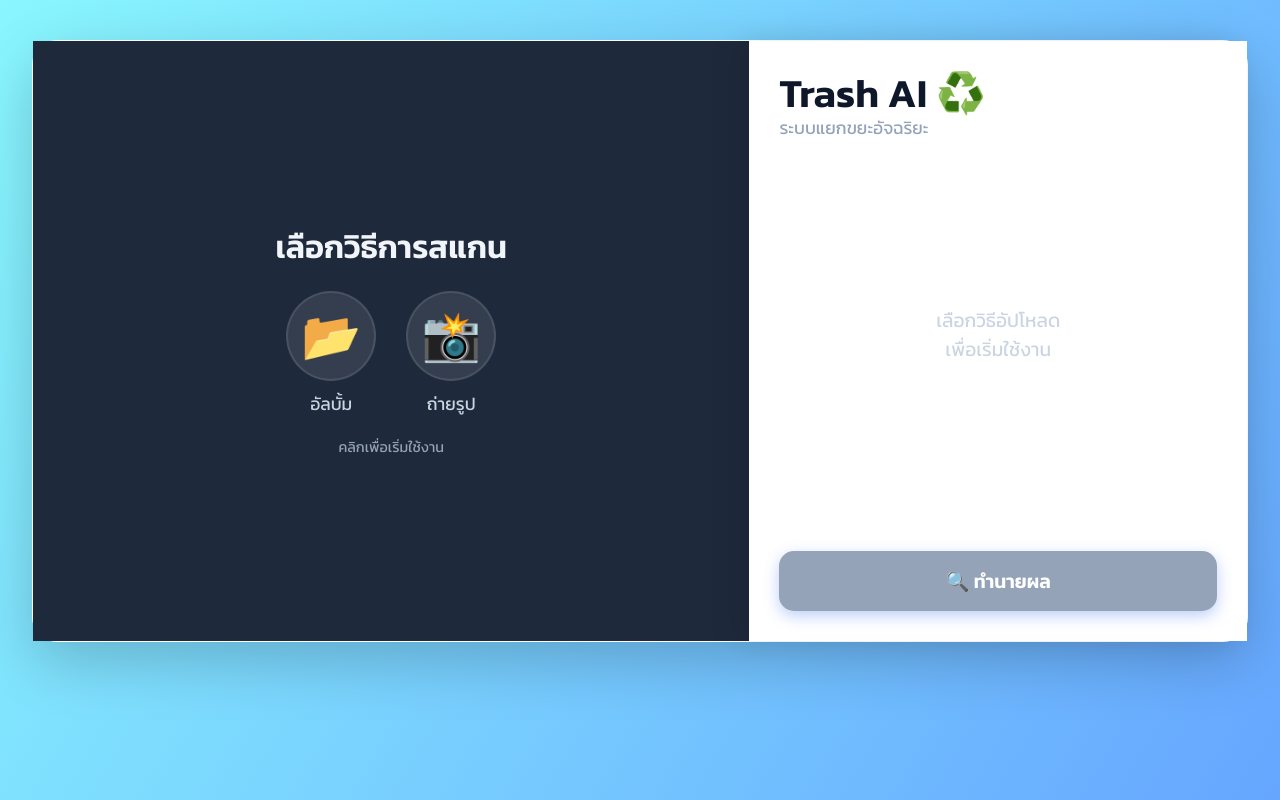
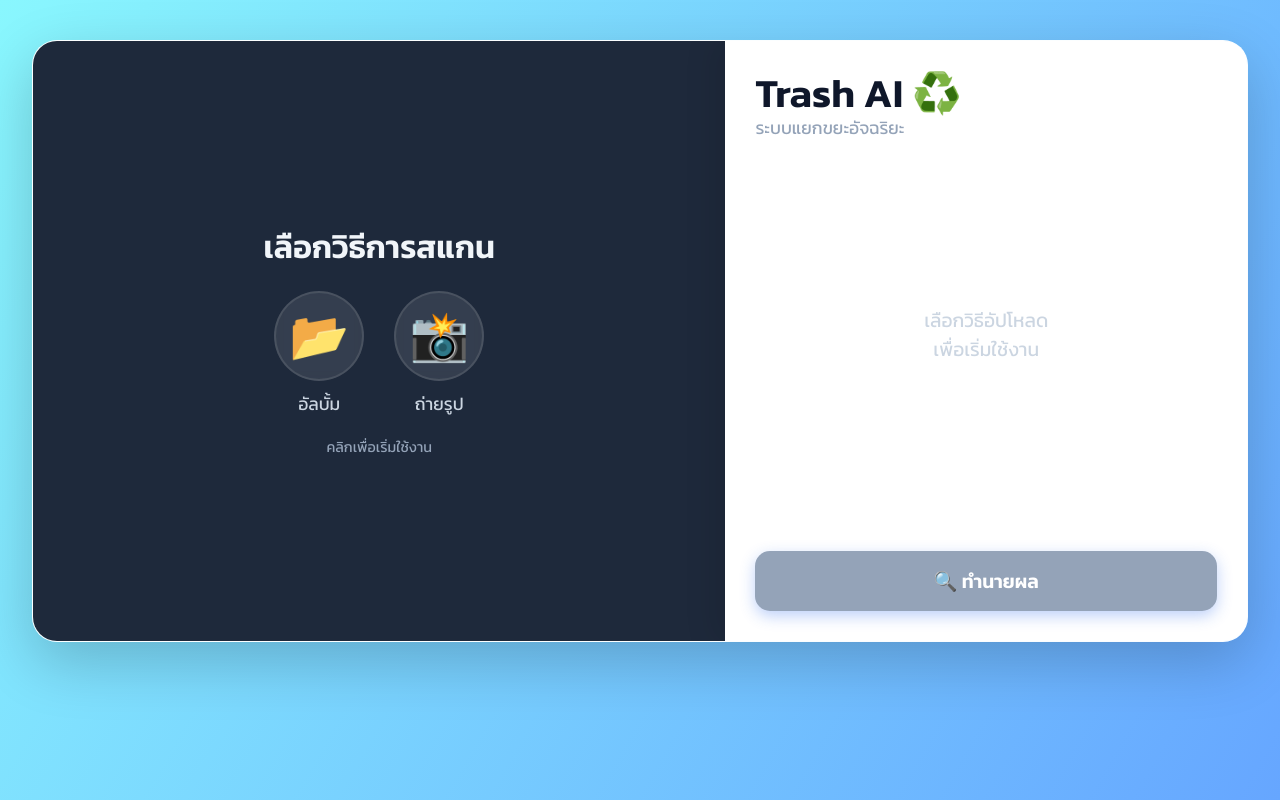
Before and after one commit to Sapkee-abu/trash-backend, a React app in the folder frontend/: page / in a window 1280 px wide. Built offline with nearby package versions, Linux system fonts and the light colour scheme; the HTML template or start-up script is replaced by a standard one.

Commit message:
fix: responsive tablet layout

```diff
--- a/frontend/src/App.css
+++ b/frontend/src/App.css
@@ -8,10 +8,8 @@
 }
 
 /* =========================================
-   1. DESKTOP DEFAULT (คอมพิวเตอร์ทั่วไป)
-   - ล็อคความสูง (Fixed Height)
-   - ห้ามเลื่อน (No Scroll)
-   - จัดกึ่งกลาง
+   1. DESKTOP DEFAULT (คอมพิวเตอร์)
+   - คงค่าเดิมทุกอย่าง
 ========================================= */
 body {
   background: linear-gradient(120deg, #89f7fe 0%, #66a6ff 100%);
@@ -36,7 +34,7 @@ body {
   border: 1px solid rgba(255, 255, 255, 0.5);
 }
 
-/* --- Left Panel (ส่วนรูปภาพ) --- */
+/* Left Panel */
 .left-panel {
   flex: 1.5;
   background-color: #1e293b;
@@ -65,7 +63,6 @@ body {
   transition: all 0.5s ease;
 }
 
-/* ปุ่มเล็กๆ บนรูปภาพ (Overlay) */
 .image-overlay {
   position: absolute;
   bottom: 20px;
@@ -99,7 +96,6 @@ body {
 
 .upload-placeholder h3 { font-size: 2rem; margin-bottom: 20px; color: #f1f5f9; }
 
-/* ดีไซน์ปุ่มคู่ (Album vs Camera) */
 .upload-options {
   display: flex;
   justify-content: center;
@@ -136,7 +132,7 @@ body {
   margin-top: 5px;
 }
 
-/* --- Right Panel (ส่วนผลลัพธ์) --- */
+/* Right Panel */
 .right-panel {
   flex: 1;
   padding: 40px;
@@ -266,8 +262,6 @@ body {
 
 /* =========================================
    2. MOBILE PHONES (มือถือ)
-   - ปรับเป็นแนวตั้ง (Column)
-   - ปลดล็อคความสูงให้เลื่อนได้
 ========================================= */
 @media (max-width: 1024px) {
   body {
@@ -328,9 +322,8 @@ body {
 
 /* =========================================
    3. TABLET LANDSCAPE (แท็บเล็ต แนวนอน)
-   - แก้ปัญหาจม! โดยเฉพาะ
-   - ยังคงเป็นแนวนอน (Desktop style)
-   - แต่ปลดล็อค Scroll ให้เลื่อนขึ้นลงได้
+   - แก้ปัญหาขอบไม่โค้ง -> เปลี่ยน overflow เป็น hidden
+   - แก้ปัญหาสแกนไม่เต็ม -> เอา padding ออกจาก left-panel
 ========================================= */
 @media (min-width: 1025px) and (max-width: 1366px) {
 
@@ -339,16 +332,17 @@ body {
     height: auto !important;
     min-height: 100vh;
     overflow-y: auto !important;
-    padding: 40px 20px; /* เพิ่มขอบบนล่าง */
+    padding: 40px 20px;
     align-items: flex-start;
   }
 
-  /* ปรับการ์ดให้ยืดหดได้ตามเนื้อหา ไม่ล็อคความสูง */
+  /* ปรับการ์ด */
   .glass-card {
     width: 95vw;
     height: auto !important;
-    min-height: 600px; /* สูงอย่างน้อย */
-    overflow: visible !important;
+    min-height: 600px;
+    /* แก้ไข: เปลี่ยน visible เป็น hidden เพื่อให้ขอบโค้ง */
+    overflow: hidden !important;
     margin-bottom: 20px;
   }
 
@@ -356,10 +350,19 @@ body {
   .left-panel, .right-panel {
     height: auto !important;
     min-height: 600px;
-    padding: 30px;
   }
 
-  /* ปรับรูปให้พอดี ไม่ดันจนล้น */
+  /* แก้ไข: เอา padding ออก เพื่อให้รูปเต็มพื้นที่ */
+  .left-panel {
+    padding: 0 !important;
+  }
+
+  /* แก้ไข: ส่วนขวายังคงต้องการ padding */
+  .right-panel {
+    padding: 30px !important;
+  }
+
+  /* ปรับรูปให้พอดี */
   .uploaded-image {
     max-height: 500px;
   }
```
